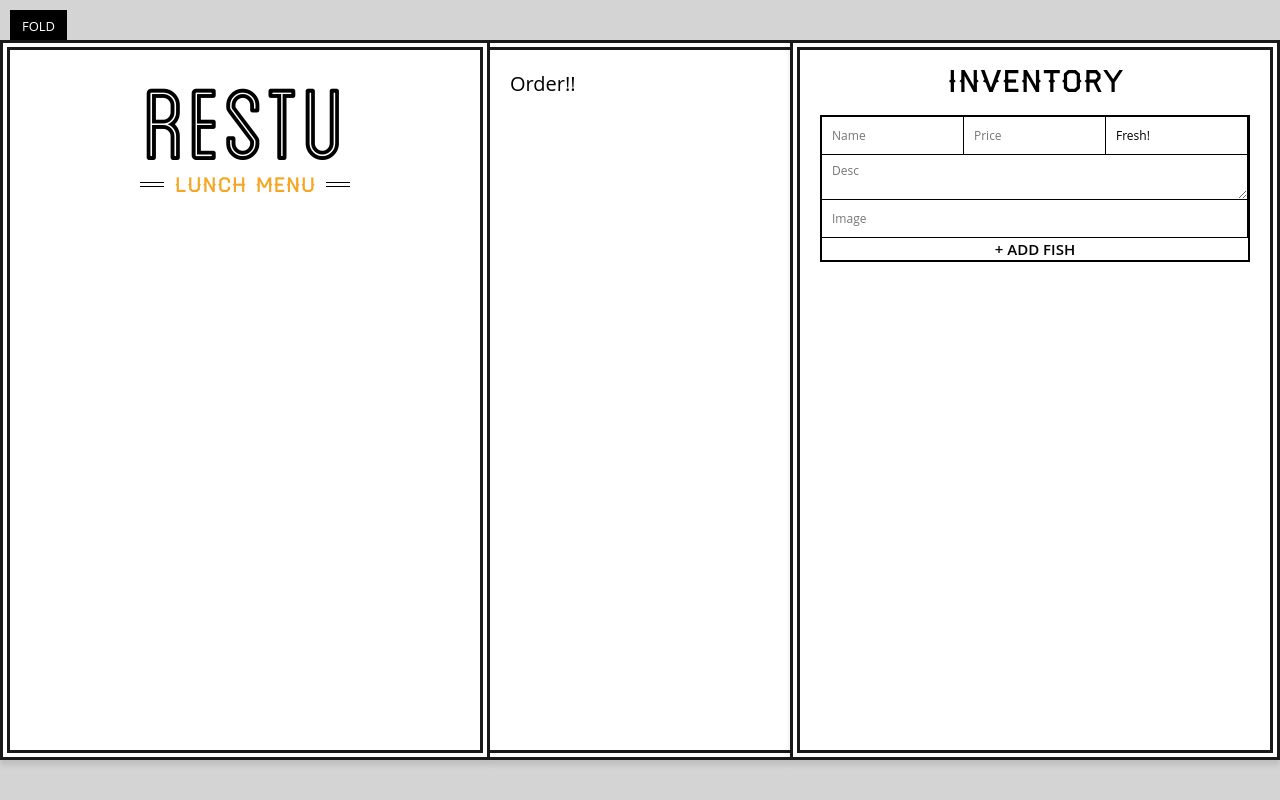
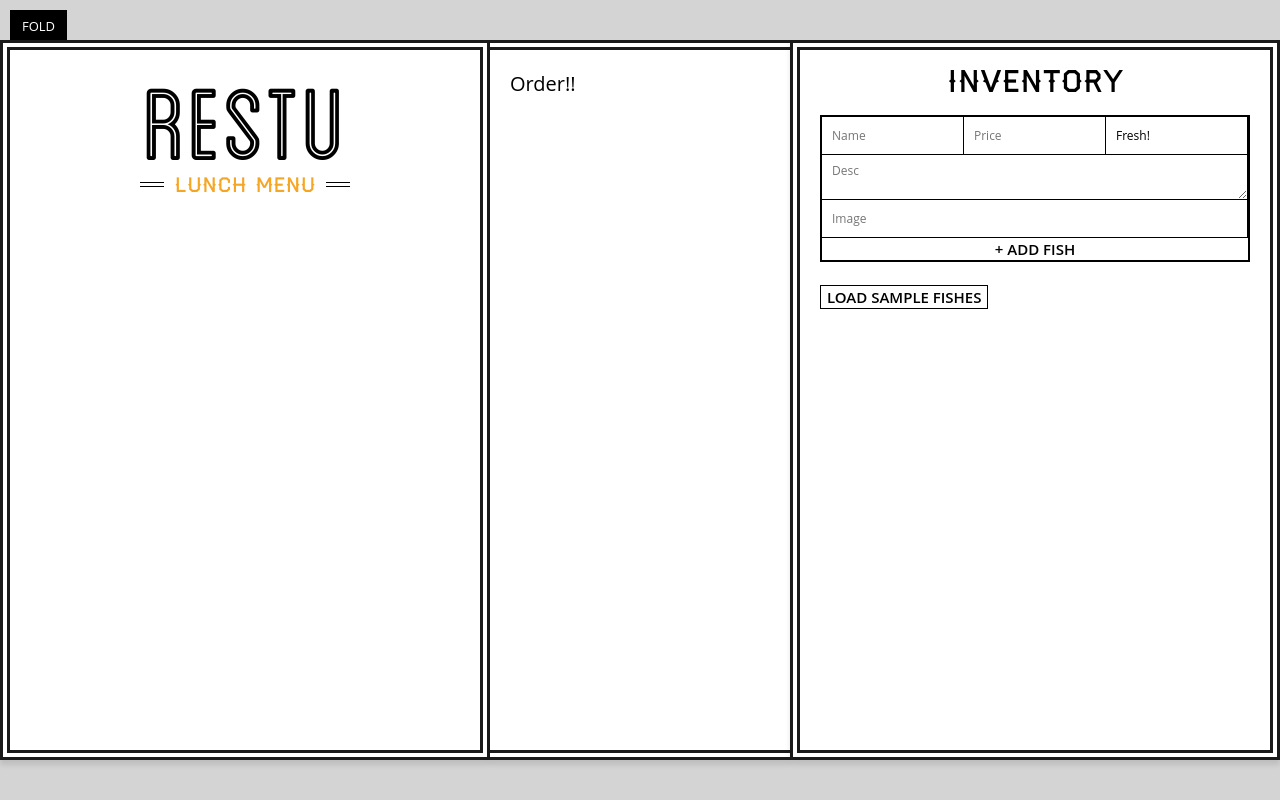
Before and after one commit to deschdev/interactive_menu, a React (Create React App) app: page / in a window 1280 px wide. Both pictures are taken after a click on the button "VISIT STORE →". Built offline with nearby package versions, Linux system fonts and the light colour scheme.

Commit message:
fish data has been added
passed fish data to appear in app state.

```diff
--- a/src/components/App.js
+++ b/src/components/App.js
@@ -2,6 +2,7 @@
 import Header from './Header';
 import Order from './Order';
 import Inventory from './Inventory';
+import sampleFishes from '../sample-fishes';
 
 class App extends React.Component {
 
@@ -19,6 +20,12 @@
 		this.setState({
 			fishes
 		});
+	};
+
+	loadSampleFishes = () => {
+		this.setState({
+			fishes: sampleFishes
+		})
 	}
 
 	render() {
@@ -28,7 +35,7 @@
 					<Header tagline="Lunch Menu"/>
 				</div>
 					<Order />
-					<Inventory addFish={this.addFish}/>
+					<Inventory addFish={this.addFish} loadSampleFishes={this.loadSampleFishes}/>
 			</div>
     )
   }
--- a/src/components/Inventory.js
+++ b/src/components/Inventory.js
@@ -7,6 +7,9 @@
 			<div className="inventory">
 				<h2>Inventory</h2>
         <AddFishForm addFish={this.props.addFish}/>
+        <button onClick={this.props.loadSampleFishes}>
+          Load Sample Fishes
+        </button>
 			</div>
     );
   }
```
